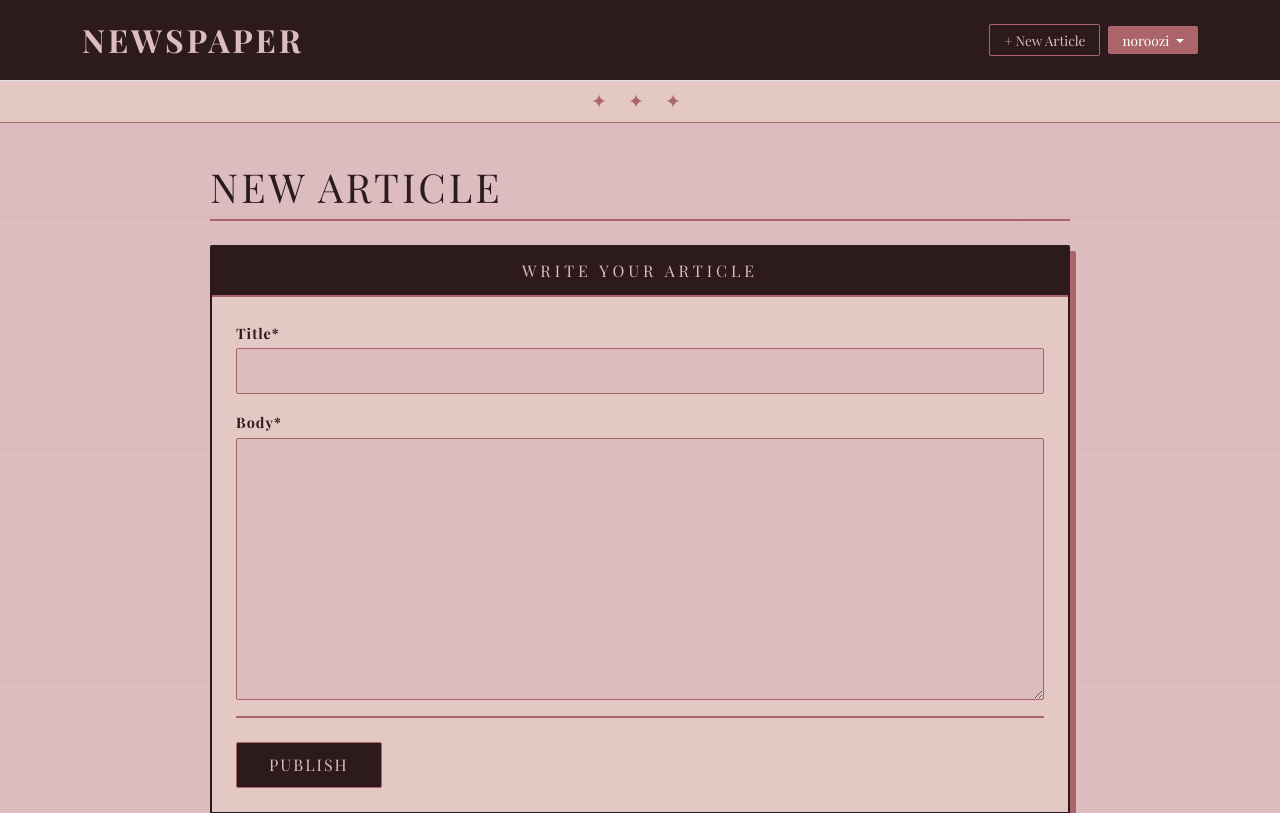
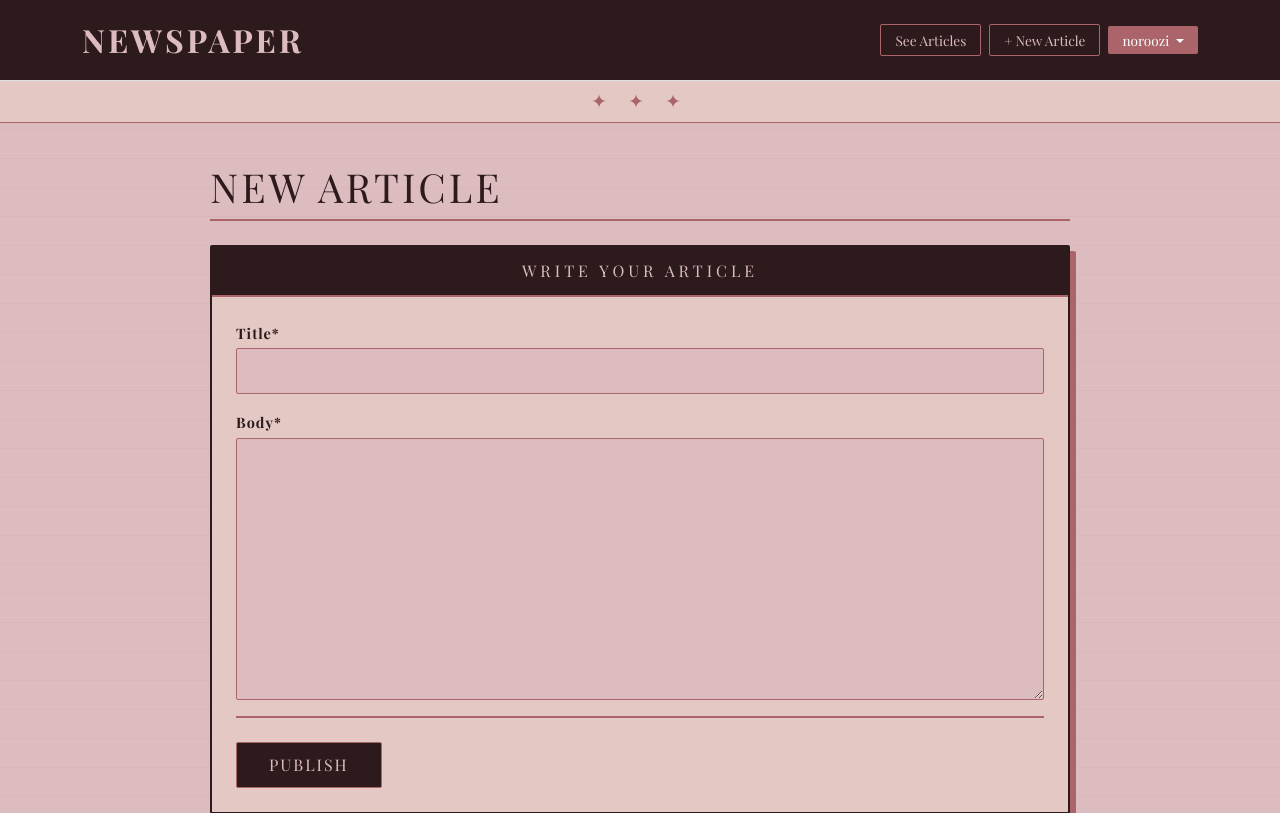
Before and after one commit to Alinoroozi901/django-news-website, a Django app: page /articles/create/ in a window 1280 px wide. Shown: the top 813 px of the page. Run offline with Django 4.2, Linux system fonts and the light colour scheme; a user stored in the database is signed in; parts of the project's set-up code (start-up, migrations or seed data) failed here and were passed over; some libraries are stand-ins or nearby versions; some web fonts are replaced.

```diff
--- a/templates/base.html
+++ b/templates/base.html
@@ -183,6 +183,7 @@
                 <a href="{% url 'home' %}" class="navbar-brand">Newspaper</a>
                 <div class="d-flex align-items-center gap-2">
                     {% if user.is_authenticated %}
+                        <a href="{% url 'article_list' %}" class="btn-new">See Articles</a>
                         <a href="{% url 'article_create' %}" class="btn-new">+ New Article</a>
                         <div class="dropdown">
                             <a href="#" class="btn-user dropdown-toggle" id="dropdownUser1" data-bs-toggle="dropdown" aria-expanded="false">
```
Also changed, not shown: db.sqlite3.
